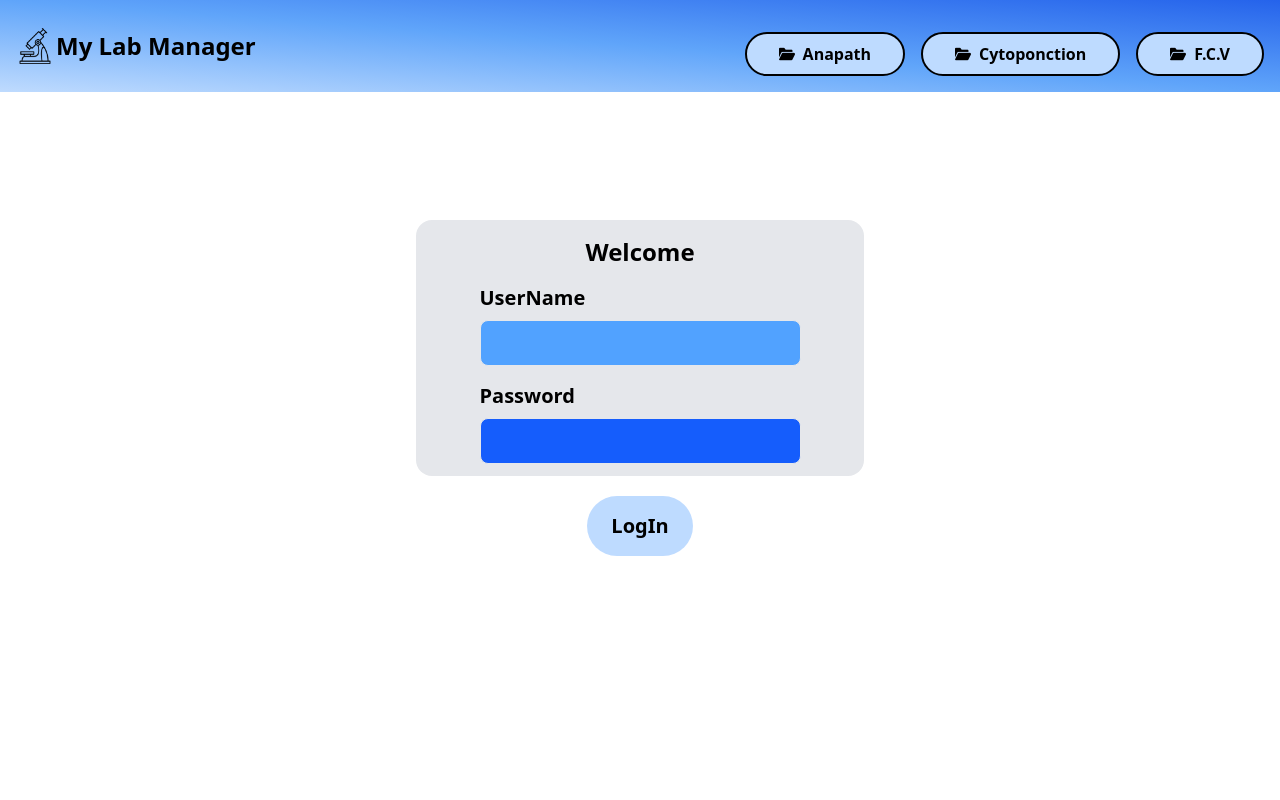
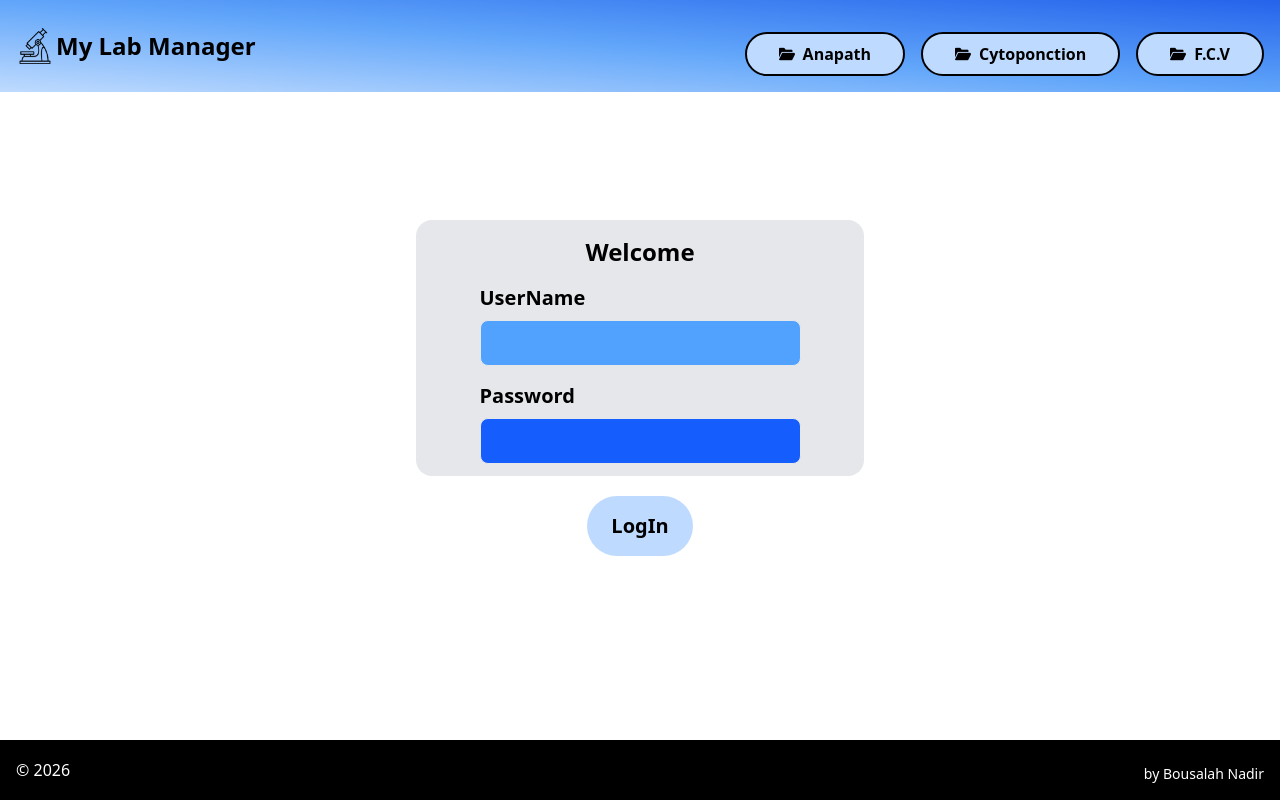
Before and after one commit to Medido1/lab_manager_UI, a React (Vite) app: page / in a window 1280 px wide. Built offline with nearby package versions, Linux system fonts and the light colour scheme.

Commit message:
Add a footer

```diff
--- a/src/App.jsx
+++ b/src/App.jsx
@@ -9,6 +9,7 @@ import Main from './components/Main';
 import ProtectedRoute from './components/ProtectedRoute';
 import ClientTable from './components/ClientTable';
 import { DataContext } from './context/DataContext';
+import Footer from './components/Footer';
 
 function App() {
   const {user} = useContext(UserContext);
@@ -41,6 +42,7 @@ function App() {
             }/>
           </Routes>
         </Suspense>
+        <Footer />
       </div>
     </Router>
   )
--- /dev/null
+++ b/src/components/Footer.jsx
@@ -0,0 +1,14 @@
+function Footer() {
+  return (
+    <footer className="p-4 bg-black flex justify-between items-center h-full">
+      <p className=" text-white">&copy; {new Date().getFullYear()} </p>
+      <p className="text-sm mt-2 text-white">
+        <a
+        className="cursor-pointer"
+        href="https://github.com/Medido1" target="blank">by Bousalah Nadir</a>
+        </p>
+    </footer>
+  )
+}
+
+export default Footer;
--- a/src/components/MainForm.jsx
+++ b/src/components/MainForm.jsx
@@ -94,8 +94,6 @@ function MainForm({
       user: user.username,
       endDate: endDateObj
     }
-
-    console.log(price - payedSum);
 
     try {
       const res = await fetch('http://localhost:8000/clients/add', {
```
